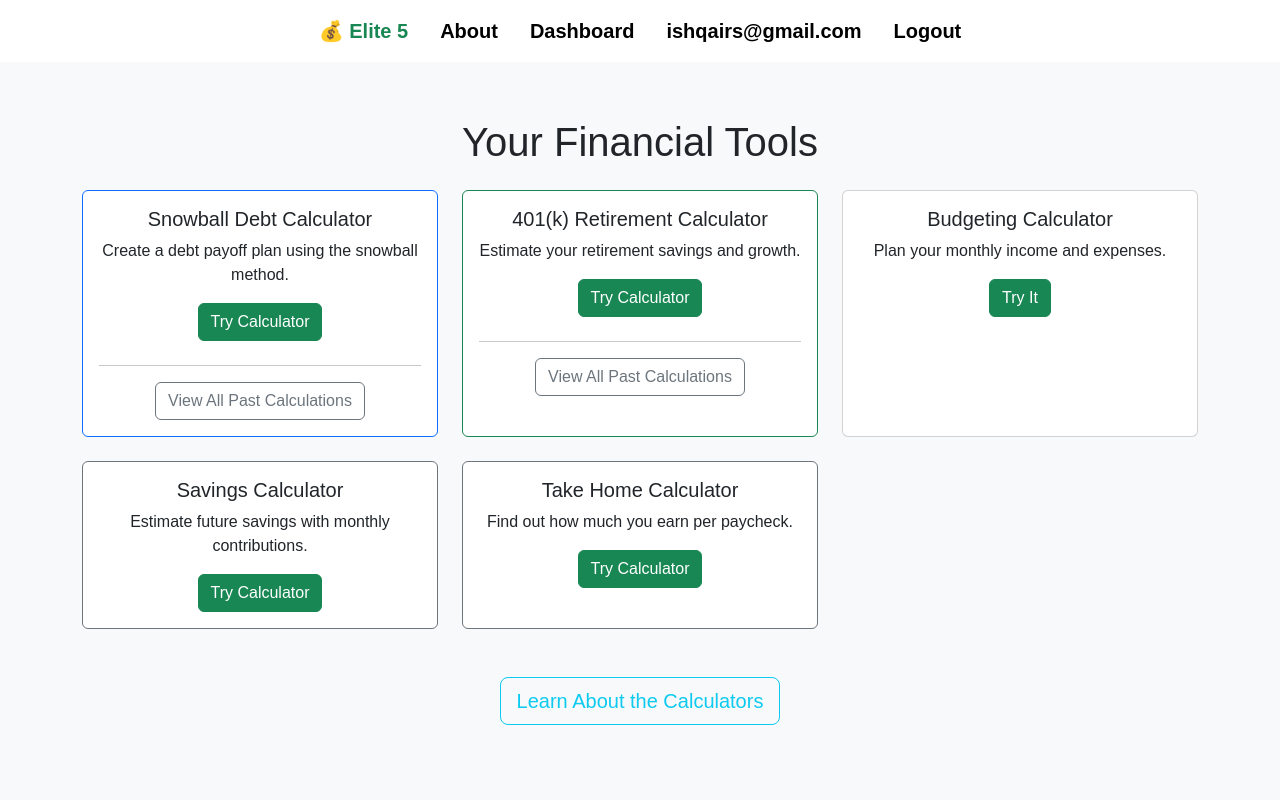
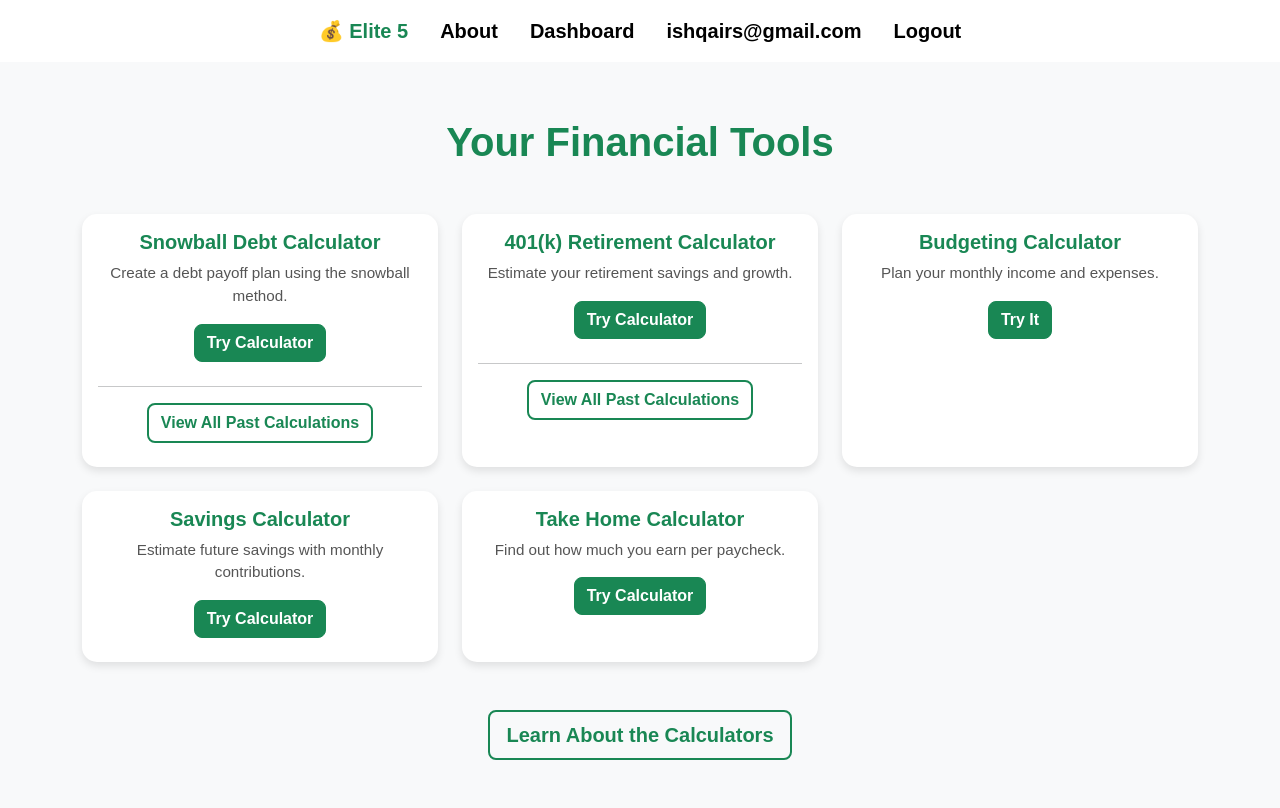
Before and after one commit to DePaul-Spring-2025-CSC-394-903/final-project-poc-team-5, a Django app: page /dashboard/ in a window 1280 px wide. Before the commit the page ends 725 px from the top, so only its background shows below. Run offline with Django 4.2, Linux system fonts and the light colour scheme; a user stored in the database is signed in.

Commit message:
Styled dashboard

```diff
--- a/main/templates/main/dashboard.html
+++ b/main/templates/main/dashboard.html
@@ -2,80 +2,140 @@
 {% load static %}
 
 {% block content %}
+<style>
+  /* Use the same green as your navbar and buttons */
+  :root {
+    --custom-green: #198754; /* Bootstrap's 'success' green, or adjust if you want exact hex */
+  }
+
+  .card {
+    border-radius: 15px;
+    box-shadow: 0 4px 8px rgb(0 0 0 / 0.1);
+    transition: transform 0.3s ease;
+  }
+  .card:hover {
+    transform: translateY(-5px);
+    box-shadow: 0 10px 20px rgb(0 0 0 / 0.15);
+  }
+
+  .card h5.card-title {
+    font-weight: 700;
+    color: var(--custom-green);
+  }
+
+  .card-text {
+    color: #555;
+    font-size: 0.95rem;
+  }
+
+  /* Buttons all share the same green background */
+  .btn-custom-green, .btn-custom-green-outline {
+    border-radius: 8px;
+    font-weight: 600;
+    transition: background-color 0.3s ease, color 0.3s ease;
+  }
+
+  .btn-custom-green {
+    background-color: var(--custom-green);
+    border-color: var(--custom-green);
+    color: white;
+  }
+  .btn-custom-green:hover {
+    background-color: #145c32; /* Darker green on hover */
+    border-color: #145c32;
+    color: white;
+  }
+
+  .btn-custom-green-outline {
+    background-color: transparent;
+    border: 2px solid var(--custom-green);
+    color: var(--custom-green);
+  }
+  .btn-custom-green-outline:hover {
+    background-color: var(--custom-green);
+    color: white;
+  }
+
+  /* Consistent margin on buttons */
+  .card-body a.btn {
+    margin-bottom: 0.5rem;
+  }
+</style>
+
 <div class="container py-5">
-  <h1 class="mb-4 text-center">Your Financial Tools</h1>
+  <h1 class="mb-5 text-center" style="color: var(--custom-green); font-weight: 700;">Your Financial Tools</h1>
 
   <div class="row row-cols-1 row-cols-md-3 g-4">
 
     <!-- Snowball Calculator -->
     <div class="col">
-      <div class="card h-100 text-center border-primary">
+      <div class="card h-100 text-center border-0">
         <div class="card-body">
           <h5 class="card-title">Snowball Debt Calculator</h5>
           <p class="card-text">Create a debt payoff plan using the snowball method.</p>
-          <a href="{% url 'debt_calculator' %}" class="btn btn-success mb-2">Try Calculator</a>
+          <a href="{% url 'debt_calculator' %}" class="btn btn-custom-green">Try Calculator</a>
 
           {% if has_result %}
           <hr>
           <p class="card-text">You have a recent result saved.</p>
-          <a href="{% url 'snowball_result' %}" class="btn btn-outline-info mb-2">View Last Result</a>
+          <a href="{% url 'snowball_result' %}" class="btn btn-custom-green-outline">View Last Result</a>
           {% endif %}
 
           <hr>
-          <a href="{% url 'snowball_history' %}" class="btn btn-outline-secondary">View All Past Calculations</a>
+          <a href="{% url 'snowball_history' %}" class="btn btn-custom-green-outline">View All Past Calculations</a>
         </div>
       </div>
     </div>
 
     <!-- 401(k) Calculator -->
     <div class="col">
-      <div class="card h-100 text-center border-success">
+      <div class="card h-100 text-center border-0">
         <div class="card-body">
           <h5 class="card-title">401(k) Retirement Calculator</h5>
           <p class="card-text">Estimate your retirement savings and growth.</p>
-          <a href="{% url 'calculator_401k' %}" class="btn btn-success mb-2">Try Calculator</a>
+          <a href="{% url 'calculator_401k' %}" class="btn btn-custom-green">Try Calculator</a>
 
           {% if has_401k_result %}
           <hr>
           <p class="card-text">You have a recent result saved.</p>
-          <a href="{% url 'retirement_result' %}" class="btn btn-outline-info mb-2">View Last Result</a>
+          <a href="{% url 'retirement_result' %}" class="btn btn-custom-green-outline">View Last Result</a>
           {% endif %}
 
           <hr>
-          <a href="{% url 'retirement_history' %}" class="btn btn-outline-secondary">View All Past Calculations</a>
+          <a href="{% url 'retirement_history' %}" class="btn btn-custom-green-outline">View All Past Calculations</a>
         </div>
       </div>
     </div>
 
     <!-- Budgeting Calculator -->
     <div class="col">
-      <div class="card h-100 text-center">
+      <div class="card h-100 text-center border-0">
         <div class="card-body">
           <h5 class="card-title">Budgeting Calculator</h5>
           <p class="card-text">Plan your monthly income and expenses.</p>
-          <a href="{% url 'budgeting_tool' %}" class="btn btn-success">Try It</a>
+          <a href="{% url 'budgeting_tool' %}" class="btn btn-custom-green">Try It</a>
         </div>
       </div>
     </div>
 
     <!-- Savings Calculator (Coming Soon) -->
     <div class="col">
-      <div class="card h-100 text-center border-secondary">
+      <div class="card h-100 text-center border-0">
         <div class="card-body">
           <h5 class="card-title">Savings Calculator</h5>
           <p class="card-text">Estimate future savings with monthly contributions.</p>
-          <a href="{% url 'savings_calculator' %}" class="btn btn-success">Try Calculator</a>
+          <a href="{% url 'savings_calculator' %}" class="btn btn-custom-green">Try Calculator</a>
         </div>
       </div>
     </div>
 
     <!-- Take Home Calculator -->
     <div class="col">
-      <div class="card h-100 text-center border-secondary">
+      <div class="card h-100 text-center border-0">
         <div class="card-body">
           <h5 class="card-title">Take Home Calculator</h5>
           <p class="card-text">Find out how much you earn per paycheck.</p>
-          <a href="{% url 'take_home_calculator' %}" class="btn btn-success">Try Calculator</a>
+          <a href="{% url 'take_home_calculator' %}" class="btn btn-custom-green">Try Calculator</a>
         </div>
       </div>
     </div>
@@ -83,7 +143,7 @@
 
   <!-- Learn More Button -->
   <div class="text-center mt-5">
-    <a href="{% url 'calculator_info' %}" class="btn btn-outline-info btn-lg">
+    <a href="{% url 'calculator_info' %}" class="btn btn-custom-green-outline btn-lg">
       Learn About the Calculators
     </a>
   </div>
```
